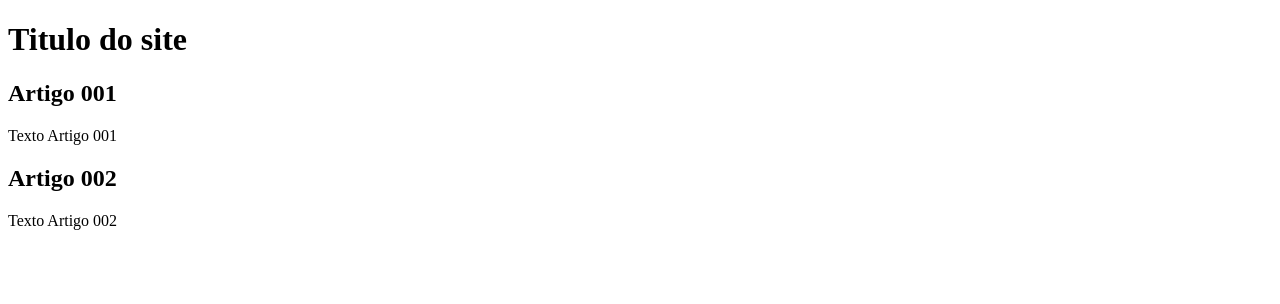
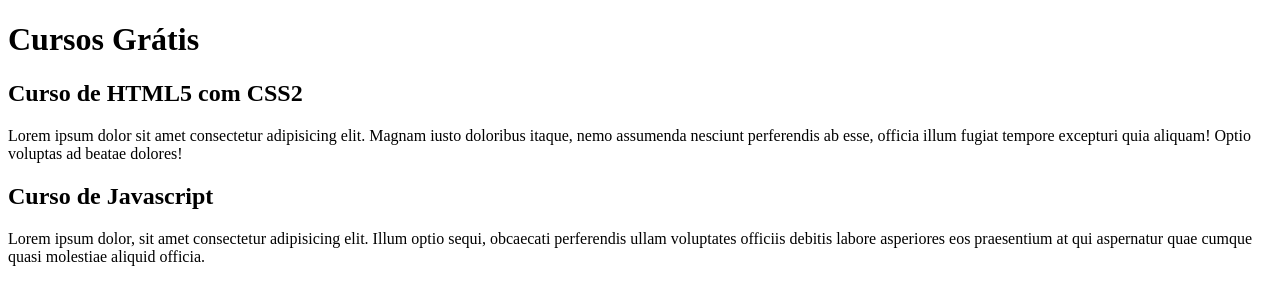
Before and after one commit to Guiseven/projeto-site, a plain HTML site: page index.html in a window 1280 px wide. Drawn offline with Linux system fonts and the light colour scheme.

Commit message:
comecei a escrever conteudo

```diff
--- a/index.html
+++ b/index.html
@@ -11,15 +11,15 @@
 
     <main>
         <header>
-            <h1>Titulo do site</h1>
+            <h1>Cursos Grátis</h1>
         </header>
         <article>
-            <h2> Artigo 001</h2>
-            <p>Texto Artigo 001</p>
+            <h2> Curso de HTML5 com CSS2 </h2>
+            <p>Lorem ipsum dolor sit amet consectetur adipisicing elit. Magnam iusto doloribus itaque, nemo assumenda nesciunt perferendis ab esse, officia illum fugiat tempore excepturi quia aliquam! Optio voluptas ad beatae dolores!</p>
         </article>
         <article>
-            <h2> Artigo 002</h2>
-            <p>Texto Artigo 002</p>
+            <h2>Curso de Javascript</h2>
+            <p>Lorem ipsum dolor, sit amet consectetur adipisicing elit. Illum optio sequi, obcaecati perferendis ullam voluptates officiis debitis labore asperiores eos praesentium at qui aspernatur quae cumque quasi molestiae aliquid officia.</p>
         </article>
     </main>
 
```
